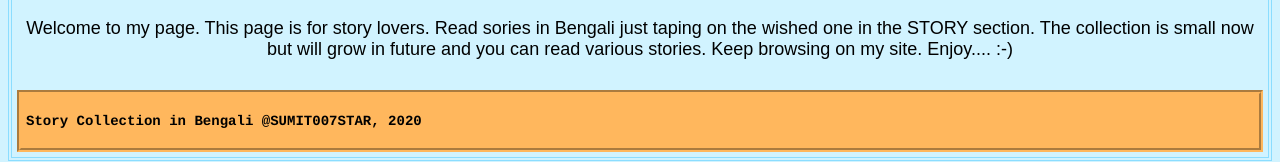
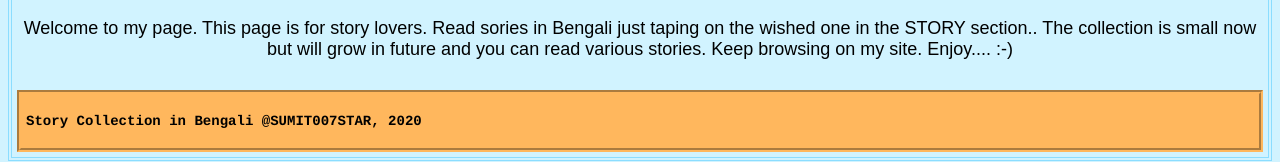
Before and after one commit to Sumit007star/BENGALI-STORIE, a plain HTML site: page index.html in a window 1280 px wide. Shown: the part 254-416 px from the top of the page. Drawn offline with Linux system fonts and the light colour scheme.

Commit message:
Update index.html

```diff
--- a/index.html
+++ b/index.html
@@ -19,7 +19,7 @@
       </header>
       <section id="description">
         <h3>HOME</h3>
-        <p>Welcome to my page. This page is for story lovers. Read sories in Bengali just taping on the wished one in the STORY section. The collection is small now but will grow in future and you can read various stories. Keep browsing on my site. Enjoy.... :-)</p>
+        <p>Welcome to my page. This page is for story lovers. Read sories in Bengali just taping on the wished one in the STORY section.. The collection is small now but will grow in future and you can read various stories. Keep browsing on my site. Enjoy.... :-)</p>
        </section>
       <footer>
       <h3><strong>Story Collection in Bengali @SUMIT007STAR, 2020</strong></h3></footer>
```
